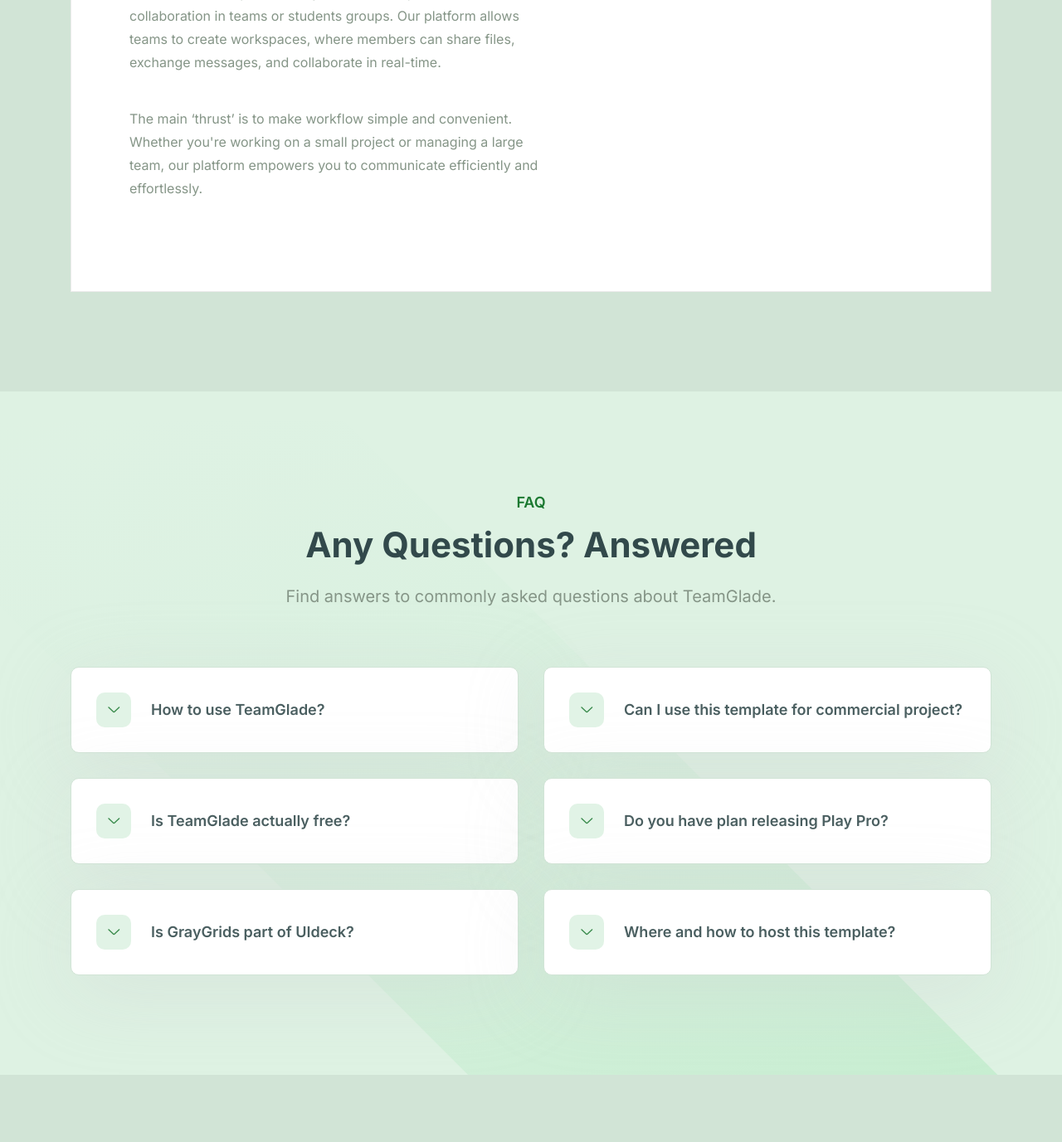
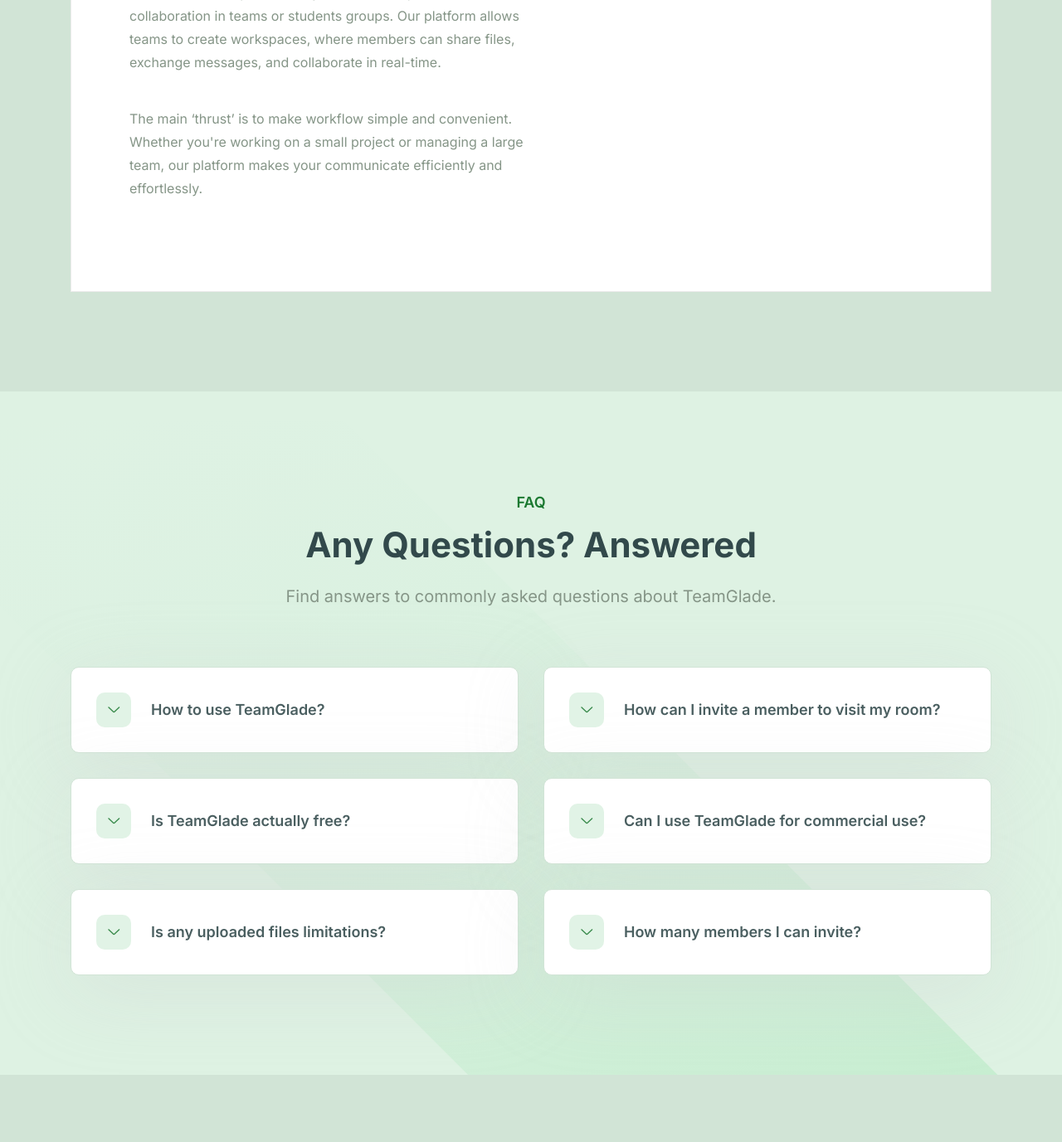
Before and after one commit to eugder/teamglade, a Django app: page / in a window 1280 px wide. Shown: the part 2094-3471 px from the top of the page at 83% size. Run offline with Django 4.2, Linux system fonts and the light colour scheme; some libraries are stand-ins or nearby versions.

Commit message:
index page refactoring

```diff
--- a/teamglade/rooms/templates/index.html
+++ b/teamglade/rooms/templates/index.html
@@ -78,7 +78,7 @@
               <div class="ud-feature-content">
                 <h3 class="ud-feature-title">Free and Open-Source</h3>
                 <p class="ud-feature-desc">
-                  TeamGlade is completely free as long as you’d like.
+                  TeamGlade is completely free without any limits.
                 </p>
 <!--                 <a href="javascript:void(0)" class="ud-feature-link">
                   Learn More
@@ -145,7 +145,7 @@
 
               <p>
                 The main ‘thrust’ is to make workflow simple and convenient.
-                Whether you're working on a small project or managing a large team, our platform empowers you to communicate efficiently and effortlessly.
+                Whether you're working on a small project or managing a large team, our platform makes your communicate efficiently and effortlessly.
               </p>
             </div>
           </div>
@@ -226,15 +226,11 @@
                   <span class="icon flex-shrink-0">
                     <i class="lni lni-chevron-down"></i>
                   </span>
-                  <span>Is GrayGrids part of UIdeck?</span>
+                  <span>Is any uploaded files limitations?</span>
                 </button>
                 <div id="collapseThree" class="accordion-collapse collapse">
                   <div class="ud-faq-body">
-                    Lorem Ipsum is simply dummy text of the printing and
-                    typesetting industry. Lorem Ipsum has been the industry's
-                    standard dummy text ever since the 1500s, when an unknown
-                    printer took a galley of type and scrambled it to make a
-                    type specimen book.
+                    Yes, with any of your message you can attach up to 5 files up to 5MB each.
                   </div>
                 </div>
               </div>
@@ -251,15 +247,12 @@
                   <span class="icon flex-shrink-0">
                     <i class="lni lni-chevron-down"></i>
                   </span>
-                  <span>Can I use this template for commercial project?</span>
+                  <span>How can I invite a member to visit my room?</span>
                 </button>
                 <div id="collapseFour" class="accordion-collapse collapse">
                   <div class="ud-faq-body">
-                    Lorem Ipsum is simply dummy text of the printing and
-                    typesetting industry. Lorem Ipsum has been the industry's
-                    standard dummy text ever since the 1500s, when an unknown
-                    printer took a galley of type and scrambled it to make a
-                    type specimen book.
+                    It easy: you can press "Invite" button in your room, enter teammate's email, press "Send".
+                    Teammate will be able to visit your room without registration.
                   </div>
                 </div>
               </div>
@@ -274,15 +267,11 @@
                   <span class="icon flex-shrink-0">
                     <i class="lni lni-chevron-down"></i>
                   </span>
-                  <span>Do you have plan releasing Play Pro?</span>
+                  <span>Can I use TeamGlade for commercial use?</span>
                 </button>
                 <div id="collapseFive" class="accordion-collapse collapse">
                   <div class="ud-faq-body">
-                    Lorem Ipsum is simply dummy text of the printing and
-                    typesetting industry. Lorem Ipsum has been the industry's
-                    standard dummy text ever since the 1500s, when an unknown
-                    printer took a galley of type and scrambled it to make a
-                    type specimen book.
+                    Yes, you can use TeamGlade for commercial purposes as long as you need free with no any limitations.
                   </div>
                 </div>
               </div>
@@ -297,15 +286,11 @@
                   <span class="icon flex-shrink-0">
                     <i class="lni lni-chevron-down"></i>
                   </span>
-                  <span>Where and how to host this template?</span>
+                  <span>How many members I can invite?</span>
                 </button>
                 <div id="collapseSix" class="accordion-collapse collapse">
                   <div class="ud-faq-body">
-                    Lorem Ipsum is simply dummy text of the printing and
-                    typesetting industry. Lorem Ipsum has been the industry's
-                    standard dummy text ever since the 1500s, when an unknown
-                    printer took a galley of type and scrambled it to make a
-                    type specimen book.
+                    No any restrictions within reasonable limits.
                   </div>
                 </div>
               </div>
@@ -425,8 +410,7 @@
                   <img src="{% static 'images/logo.svg' %}" alt="logo" />
                 </a>
                 <p class="ud-widget-desc">
-                  We create digital experiences for brands and companies by
-                  using technology.
+                  Making workflow in teams more easy and more convinient.
                 </p>
               </div>
             </div>
@@ -436,13 +420,10 @@
                 <h5 class="ud-widget-title">About Us</h5>
                 <ul class="ud-widget-links">
                   <li>
-                    <a href="{% url 'home' %}">Home</a>
+                    <a href="#home">Home</a>
                   </li>
                   <li>
-                    <a href="javascript:void(0)">Features</a>
-                  </li>
-                  <li>
-                    <a href="javascript:void(0)">About</a>
+                    <a href="#about">About</a>
                   </li>
                 </ul>
               </div>
@@ -452,10 +433,10 @@
                 <h5 class="ud-widget-title">Features</h5>
                 <ul class="ud-widget-links">
                   <li>
-                    <a href="javascript:void(0)">How it works</a>
+                    <a href="#features">Features</a>
                   </li>
                   <li>
-                    <a href="javascript:void(0)">Features</a>
+                    <a href="#faq">FAQ</a>
                   </li>
                 </ul>
               </div>
```
